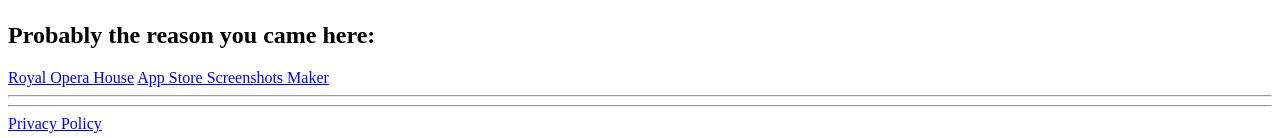
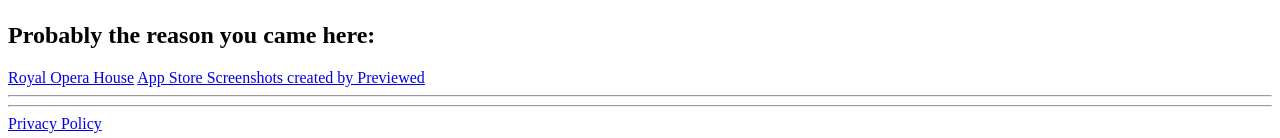
Before and after one commit to georgy95/royalopera.github.io, a plain HTML site: page index.html in a window 1280 px wide. Shown: the part 1148-1286 px from the top of the page. Drawn offline with Linux system fonts and the light colour scheme.

```diff
--- a/index.html
+++ b/index.html
@@ -8,7 +8,7 @@
     <img src="img/royal_opera_house.jpg">
     <h2>Probably the reason you came here:</h2>
     <a href="https://www.roh.org.uk/">Royal Opera House</a>
-    <a href="https://previewed.app/screenshots/appstore/">App Store Screenshots Maker</a>
+    <a href="https://previewed.app/screenshots/appstore/">App Store Screenshots created by Previewed</a>
   </body>
   <hr>
   <hr>
```
